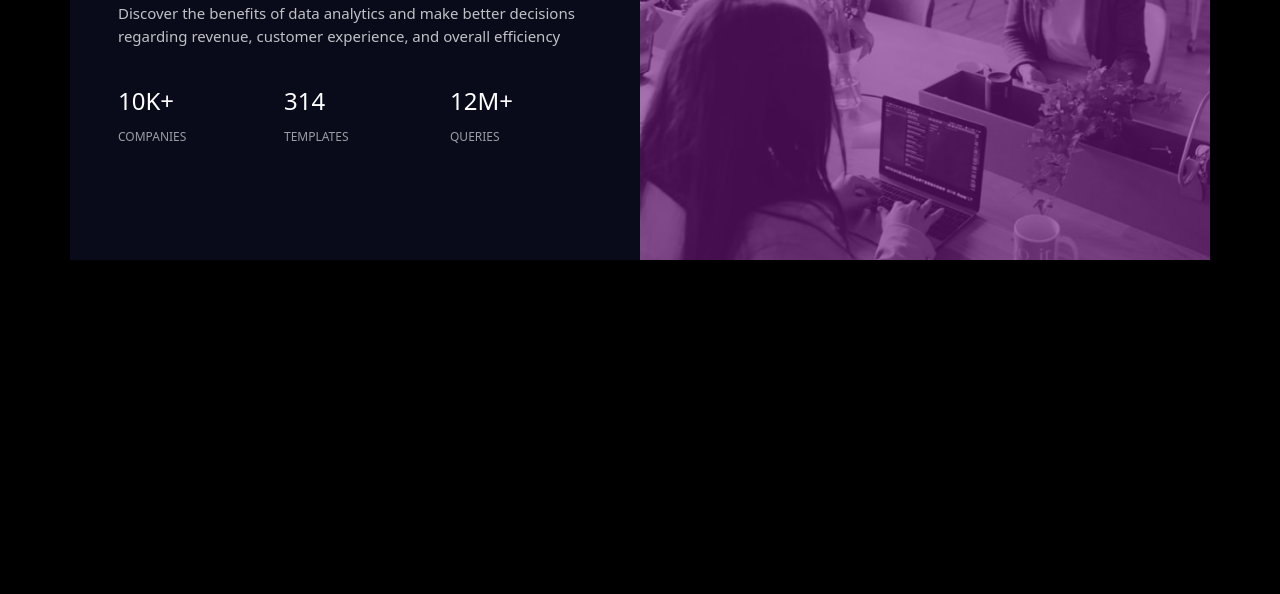
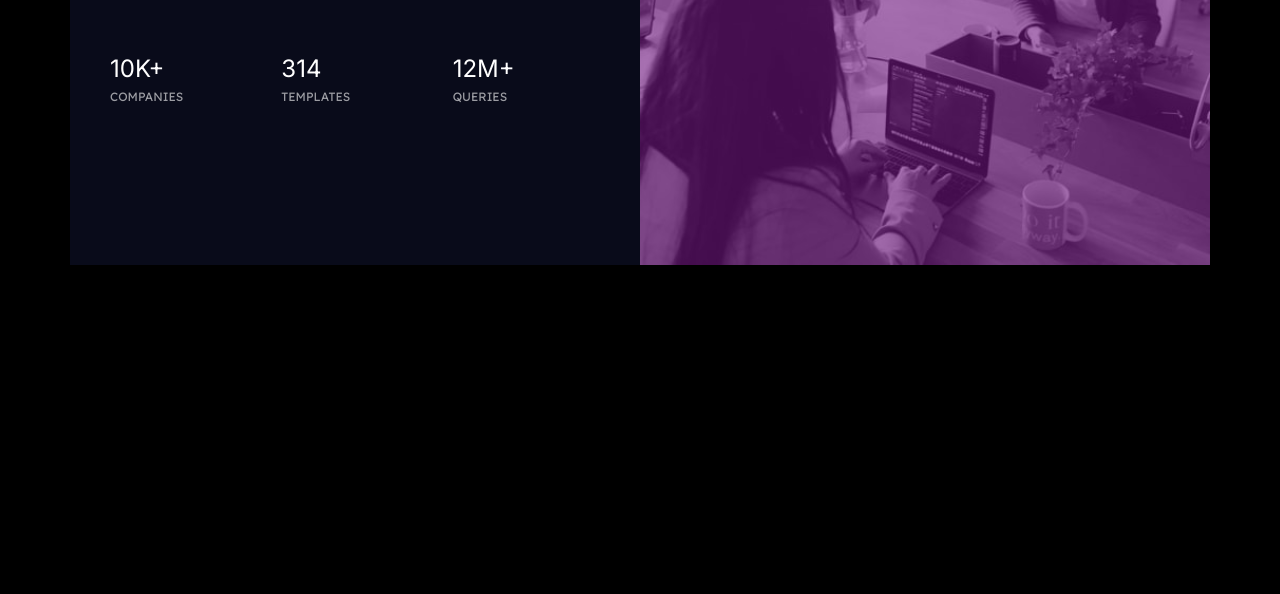
Before and after one commit to medledan/Stats_preview_card_component, a website: page index.html in a window 1280 px wide. Shown: the part 206-800 px from the top of the page. Drawn offline with nearby package versions, Linux system fonts and the light colour scheme.

Commit message:
Finished Component

```diff
--- a/css/style.css
+++ b/css/style.css
@@ -18,9 +18,19 @@ body {
   background-color: black;
 }
 
+h1 {
+  font-weight: 700;
+}
+
+h4 {
+  font-weight: 400;
+  margin: 0;
+}
+
 h1,
 h4 {
   color: var(--white_mainHeading_stats);
+  font-family: "Inter", sans-serif;
 }
 
 span {
@@ -31,6 +41,11 @@ small {
   color: var(--slightly-transparent-white_statHeadings);
 }
 
+img {
+  min-width: 100%;
+  min-height: 100%;
+}
+
 .cardcustom {
   background-color: var(--very-dark-blue_mainBackground);
 }
@@ -39,10 +54,21 @@ small {
   color: var(--slightly-transparent-white_mainParagraph);
 }
 
+.mainParagraph,
+small {
+  font-family: "Lexend Deca", sans-serif;
+  font-weight: 400;
+}
+
 .imgcontainer {
   background-color: var(--dark-desaturated-blue_cardBackground);
+  padding: 0;
 }
 
 .cardImg {
   opacity: 0.4;
 }
+
+.customPadding {
+  padding: 2.5rem 2.5rem;
+}
--- a/index.html
+++ b/index.html
@@ -33,24 +33,24 @@
     <title>Stats preview card</title>
   </head>
   <body>
-    <div class="container cardcustom mt-5">
+    <div class="container cardcustom">
       <div class="row">
-        <div class="col-sm-12 col-lg-6 order-lg-2 p-0 imgcontainer">
+        <div class="col-sm-12 col-lg-6 order-lg-2 imgcontainer">
           <img
             class="img-fluid cardImg"
-            src="./images/image-header-mobile.jpg"
+            src="./images/image-header-desktop.jpg"
             alt="Woman office workers, working in office"
           />
         </div>
-        <div class="col col-lg-6 p-5">
+        <div class="col col-lg-6 customPadding text-center text-lg-start">
           <div class="col">
             <h1>Get <span>insights</span> that help your buisness grow.</h1>
-            <p class='mainParagraph'>
+            <p class="mainParagraph">
               Discover the benefits of data analytics and make better decisions
               regarding revenue, customer experience, and overall efficiency
             </p>
           </div>
-          <div class="row pt-4">
+          <div class="row pt-5">
             <div class="col-sm-12 col-lg-4">
               <h4>10K+</h4>
               <p><small>COMPANIES</small></p>
```
Also changed, not shown: 1 other file.
